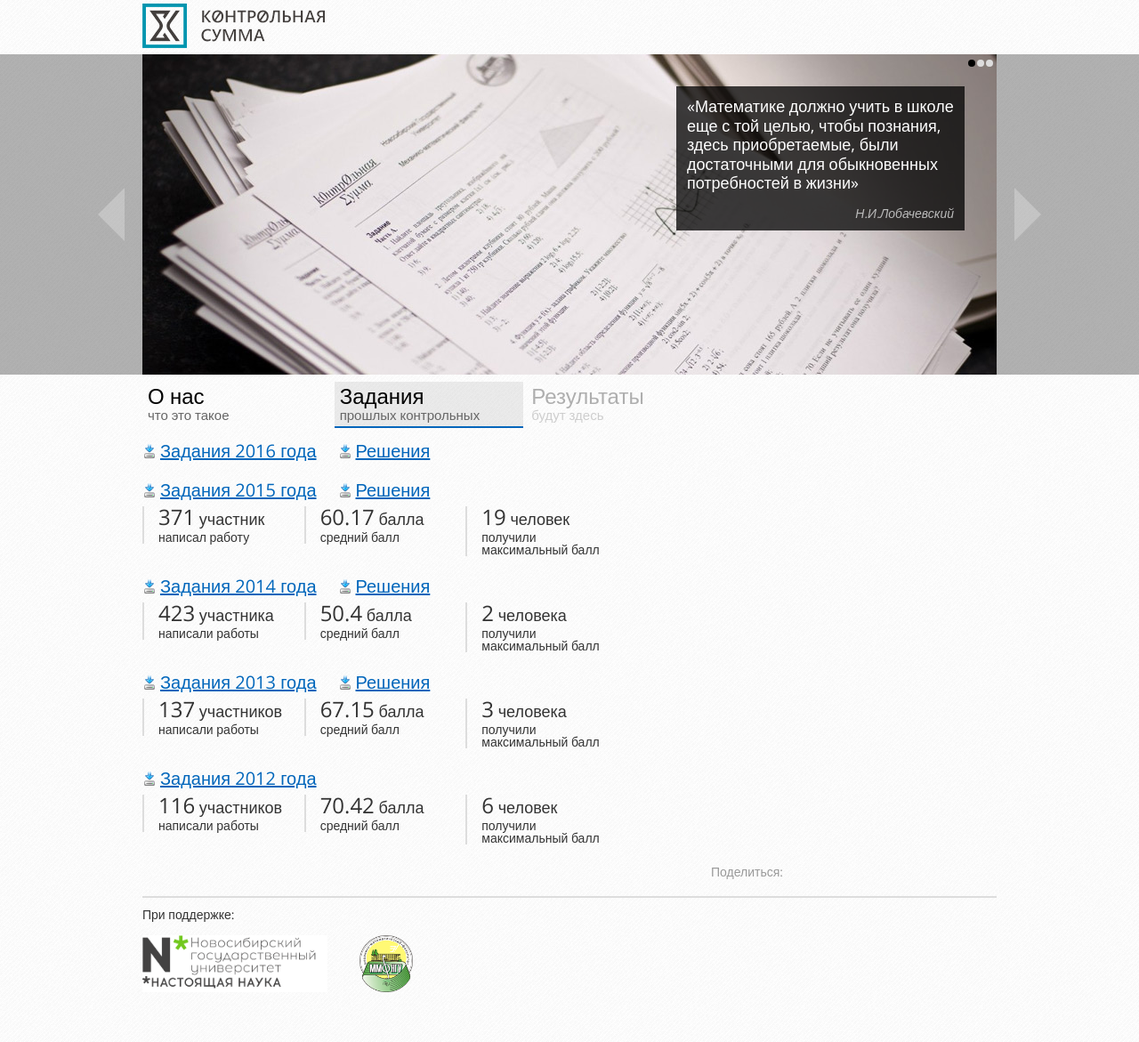
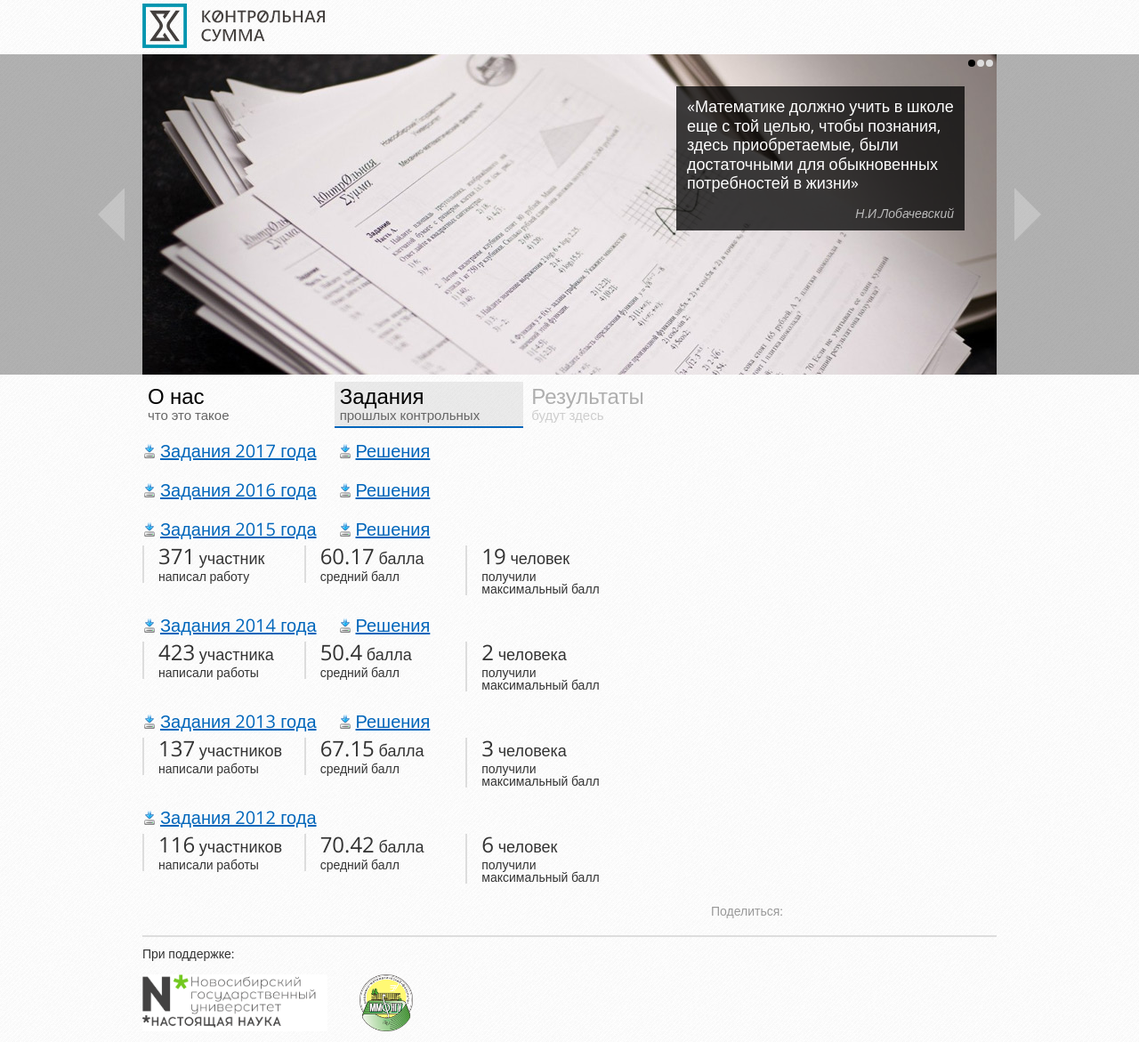
Before and after one commit to kontrsumma/kontrsumma.github.io, a Jekyll site: the page built from tasks.html, in a window 1280 px wide. Shown: the whole page at 89% size. Built offline with Jekyll 4.4.1, drawn with Linux system fonts in a browser that asks for light colours; nearby versions of some CDN libraries; before the commit the page ends 1127 px from its top, so only the background shows below that.

Commit message:
Update tasks.html (#21)

```diff
--- a/tasks.html
+++ b/tasks.html
@@ -5,6 +5,12 @@ description: Скачать задания Контрольной суммы
 permalink: /tasks
 ---
 <article class="tasks">
+    <div class="tasks__item">
+        <a class="tasks__item_link" href=
+        "/docs/kontrolnaya-summa_tasks_2017.pdf">Задания 2017
+        года</a><a class="tasks__item_link tasks__item_solutions" href=
+        "/docs/kontrolnaya-summa_solutions_2017.pdf">Решения</a>
+    </div>
     <div class="tasks__item">
         <a class="tasks__item_link" href=
         "/docs/kontrolnaya-summa_tasks_2016.pdf">Задания 2016
```
